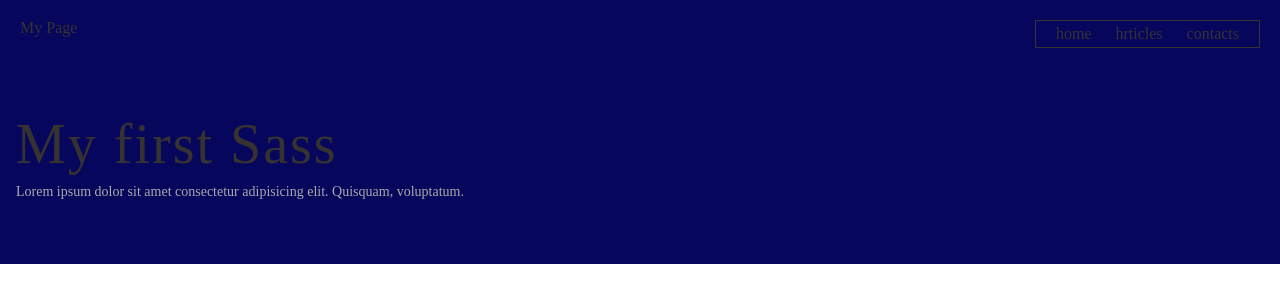
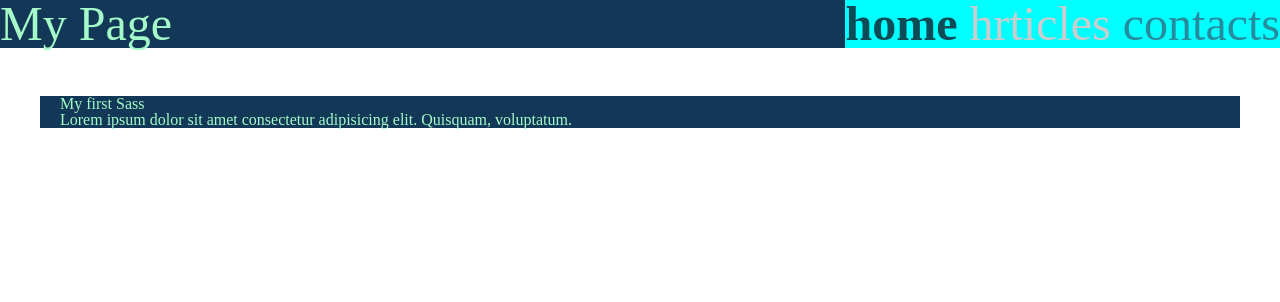
Before and after one commit to pashaGhub/html, a plain HTML site: page sass/index.html in a window 1280 px wide. Drawn offline with nearby package versions, Linux system fonts and the light colour scheme.

Commit message:
introduction to sass

```diff
--- a/scss/index.html
+++ b/sass/index.html
@@ -15,16 +15,16 @@
   </head>
   <body>
     <header class="header">
-      <h1 class="logo">My Page</h1>
-      <nav class="nav">
-        <a href="">home</a>
-        <a href="">hrticles</a>
-        <a href="">contacts</a>
+      <h1 class="header__logo">My Page</h1>
+      <nav class="header__nav">
+        <a class="header__link header__link--active" href="">home</a>
+        <a class="header__link header__link--disabled" href="">hrticles</a>
+        <a class="header__link" href="">contacts</a>
       </nav>
     </header>
     <div class="container">
-      <h1 class="title">My first Sass</h1>
-      <p class="description">
+      <h1 class="container__title">My first Sass</h1>
+      <p class="container__description">
         Lorem ipsum dolor sit amet consectetur adipisicing elit. Quisquam,
         voluptatum.
       </p>
--- /dev/null
+++ b/sass/styles.scss
@@ -0,0 +1,3 @@
+@use './styles/global';
+@use './styles/header';
+@use './styles/main';
--- /dev/null
+++ b/sass/styles/_global.scss
@@ -0,0 +1,5 @@
+* {
+  margin: 0;
+  padding: 0;
+  box-sizing: border-box;
+}
--- /dev/null
+++ b/sass/styles/_header.scss
@@ -0,0 +1,41 @@
+@use './variables' as *;
+
+.header {
+  display: flex;
+  justify-content: space-between;
+  background-color: $primary-bg;
+  color: $primary-color;
+  font-size: 3rem;
+
+  @media screen and (max-width: $mobile-screen) {
+    background-color: blue;
+  }
+
+  &__nav {
+    background-color: aqua;
+  }
+
+  &__link {
+    color: #268b9d;
+    text-decoration: none;
+
+    @media screen and (max-width: $mobile-screen) {
+      color: #390d57;
+    }
+
+    &:hover {
+      color: #0d4c57;
+    }
+
+    &--active {
+      color: #0d4c57;
+      font-weight: bold;
+    }
+
+    &--disabled {
+      color: #ccc;
+      cursor: not-allowed;
+      pointer-events: none;
+    }
+  }
+}
--- /dev/null
+++ b/sass/styles/_main.scss
@@ -0,0 +1,14 @@
+@use './variables' as *;
+
+.container {
+  width: 100%;
+  max-width: 1200px;
+  margin: 3rem auto 0;
+  padding: 0 20px;
+  background-color: $primary-bg;
+  color: $primary-color;
+
+  @media screen and (max-width: $mobile-screen) {
+    background-color: blue;
+  }
+}
--- /dev/null
+++ b/sass/styles/_variables.scss
@@ -0,0 +1,3 @@
+$primary-bg: #133857;
+$primary-color: #a4fac8;
+$mobile-screen: 900px;
--- a/scss/_header.scss
+++ /dev/null
@@ -1,27 +0,0 @@
-@use './variables.scss' as *;
-.header {
-  background: $background;
-  color: $textColor;
-  padding: 20px;
-  display: flex;
-  justify-content: space-between;
-
-  .nav {
-    border: 1px solid $textColor;
-    padding: 5px 10px;
-
-    a {
-      color: $textColor;
-      text-decoration: none;
-      margin: 0 10px;
-
-      &:hover {
-        color: rgb(170, 170, 170);
-      }
-
-      &:active {
-        color: rgb(97, 97, 97);
-      }
-    }
-  }
-}
--- a/scss/styles.scss
+++ /dev/null
@@ -1,29 +0,0 @@
-@use './variables.scss' as *;
-@use './header.scss' as *;
-
-* {
-  box-sizing: border-box;
-}
-
-.container {
-  background: $background;
-  padding: 3rem 1rem;
-
-  .title {
-    color: $textColor;
-    letter-spacing: 2px;
-    font-size: 3.5rem;
-    margin-bottom: 0.8rem;
-  }
-
-  .description {
-    color: rgb(170, 170, 170);
-    font-size: 14px;
-    margin-bottom: 1.1rem;
-  }
-
-  a {
-    color: rgb(170, 170, 170);
-    text-decoration: none;
-  }
-}
--- a/scss/variables.scss
+++ /dev/null
@@ -1,2 +0,0 @@
-$background: rgb(6, 6, 93);
-$textColor: rgb(54, 50, 50);
```
Also changed, not shown: sass/styles.css (added), scss/styles.css (deleted), scss/variables.css (deleted), 3 other files.
